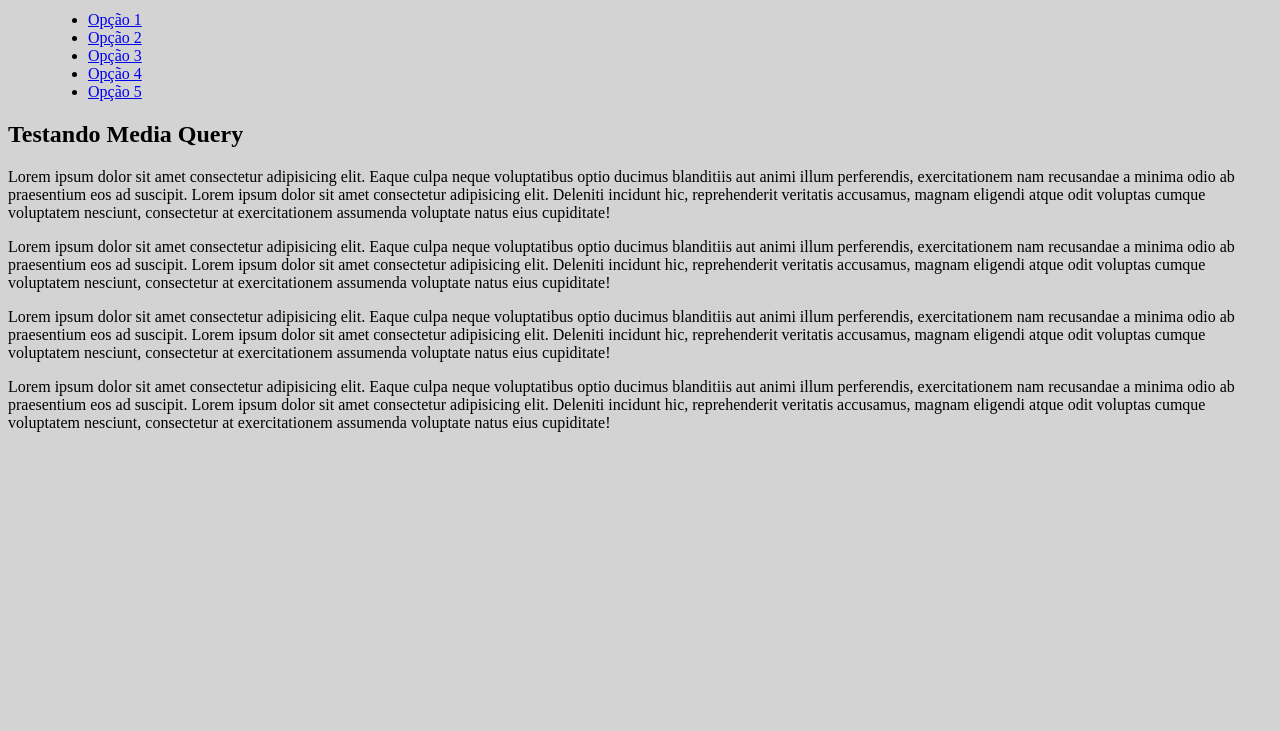
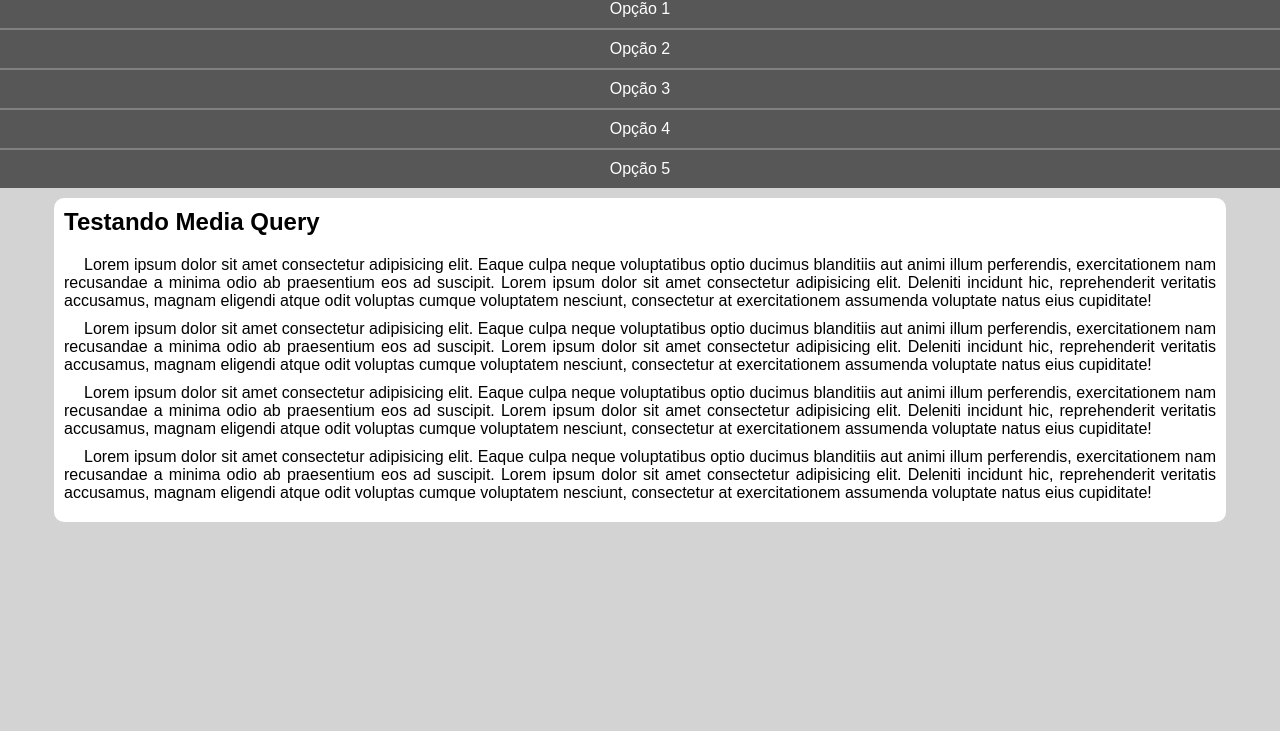
Before and after one commit to cordeirocode/html-css, a plain HTML site: page exercícios/ex026/mq005/index.html in a window 1280 px wide. Shown: the part 69-800 px from the top of the page. Drawn offline with Linux system fonts and the light colour scheme.

Commit message:
Estrutura básica projeto menu hamburguer

```diff
--- a/exercícios/ex026/mq005/estilos/style.css
+++ b/exercícios/ex026/mq005/estilos/style.css
@@ -1,5 +1,61 @@
 @charset "UTF-8";
+
+* {
+    font-family: Arial, Helvetica, sans-serif;
+    margin: 0px;
+    padding: 0px;
+}
 
 html, body {
     background-color: lightgray;
 }
+
+header {
+    background-color: rgb(199, 199, 199);
+}
+
+header > h1 {
+    padding: 10px;
+    text-align: center;
+}
+
+menu {
+    display: block;
+}
+
+menu > ul {
+    list-style-type: none;
+}
+
+menu > ul > li > a {
+    display: block;
+    padding: 10px;
+    text-decoration: none;
+    text-align: center;
+    background-color: rgb(87, 87, 87);
+    color: white;
+    border-top: 2px solid gray;
+}
+
+menu > ul > li > a:hover {
+    background-color: gray;
+}
+
+main {
+    width: 90vw;
+    background-color: white;
+    margin: auto;
+    padding: 10px;
+    border-radius: 10px;
+    margin-top: 10px;
+}
+
+article > h2 {
+    padding-bottom: 20px;
+}
+
+article > p {
+    text-align: justify;
+    margin-bottom: 10px;
+    text-indent: 20px; /* config de inicio de paragráfo */
+}
```
